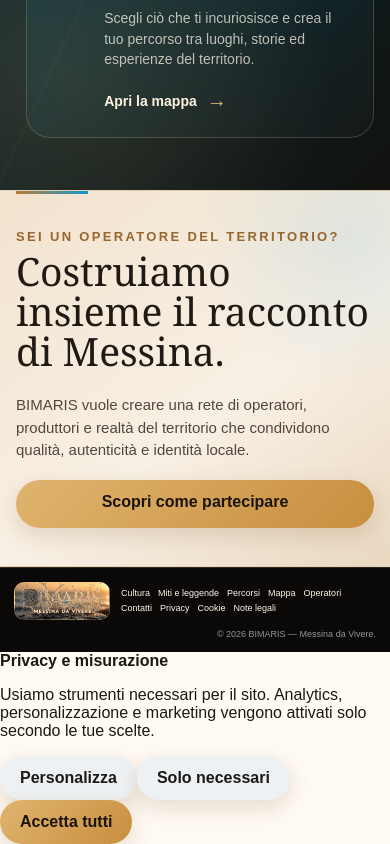
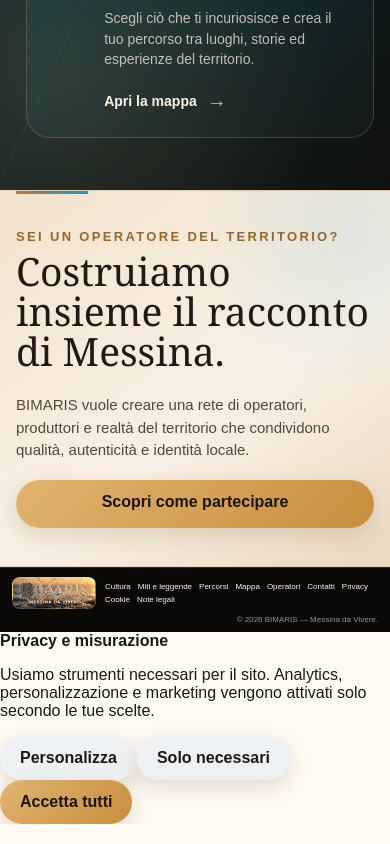
Before and after one commit to giovannibrunetto/bimaris-platform, a Next.js app in the folder apps/web/: page / in a window 390 px wide. Shown: the part 1441-2285 px from the top of the page. Built offline with nearby package versions, Linux system fonts and the light colour scheme.

Commit message:
Compact global site footer

```diff
--- a/apps/web/components/Footer.module.css
+++ b/apps/web/components/Footer.module.css
@@ -2,21 +2,21 @@
   background:#0a0908;
   border-top:1px solid rgba(210,160,90,.22);
   color:#fff5e6;
-  padding:16px clamp(22px,5vw,64px) 13px;
+  padding:9px clamp(22px,5vw,64px) 8px;
   display:grid;
-  grid-template-columns:172px minmax(0,1fr);
+  grid-template-columns:132px minmax(0,1fr);
   grid-template-areas:
     "brand links"
     "brand copyright";
-  column-gap:30px;
-  row-gap:5px;
+  column-gap:24px;
+  row-gap:2px;
   align-items:center;
 }
 
 .brand {
   grid-area:brand;
-  width:172px;
-  height:54px;
+  width:132px;
+  height:42px;
   display:block;
 }
 
@@ -24,7 +24,7 @@
   width:100%;
   height:100%;
   display:block;
-  border-radius:10px;
+  border-radius:8px;
   border:1px solid rgba(241,202,138,.25);
   background-image:url('/brand/bimaris-main.jpeg');
   background-size:cover;
@@ -37,9 +37,9 @@
   flex-wrap:wrap;
   justify-content:flex-end;
   align-items:center;
-  gap:7px 18px;
-  font-size:13px;
-  line-height:1.25;
+  gap:5px 16px;
+  font-size:12px;
+  line-height:1.2;
 }
 
 .links a:hover { color:#f1ca8a; }
@@ -49,56 +49,56 @@
   margin:0;
   text-align:right;
   color:#8f969b;
-  font-size:11px;
-  line-height:1.25;
+  font-size:10px;
+  line-height:1.2;
 }
 
 @media (max-width:760px) {
   .footer {
-    padding:14px 16px 12px;
-    grid-template-columns:112px minmax(0,1fr);
+    padding:9px 14px 8px;
+    grid-template-columns:94px minmax(0,1fr);
     grid-template-areas:
       "brand links"
       "copyright copyright";
-    column-gap:14px;
-    row-gap:9px;
+    column-gap:12px;
+    row-gap:6px;
     align-items:center;
   }
 
   .brand {
-    width:112px;
-    height:42px;
+    width:94px;
+    height:35px;
   }
 
   .links {
     justify-content:flex-start;
     align-content:center;
-    gap:6px 10px;
-    font-size:10px;
-    line-height:1.2;
+    gap:5px 9px;
+    font-size:9px;
+    line-height:1.15;
   }
 
   .copyright {
     text-align:right;
-    font-size:9px;
+    font-size:8px;
   }
 }
 
 @media (max-width:390px) {
   .footer {
-    grid-template-columns:96px minmax(0,1fr);
-    column-gap:11px;
-    padding-left:14px;
-    padding-right:14px;
+    grid-template-columns:84px minmax(0,1fr);
+    column-gap:9px;
+    padding-left:12px;
+    padding-right:12px;
   }
 
   .brand {
-    width:96px;
-    height:38px;
+    width:84px;
+    height:32px;
   }
 
   .links {
-    gap:5px 8px;
-    font-size:9px;
+    gap:4px 7px;
+    font-size:8px;
   }
 }
```
